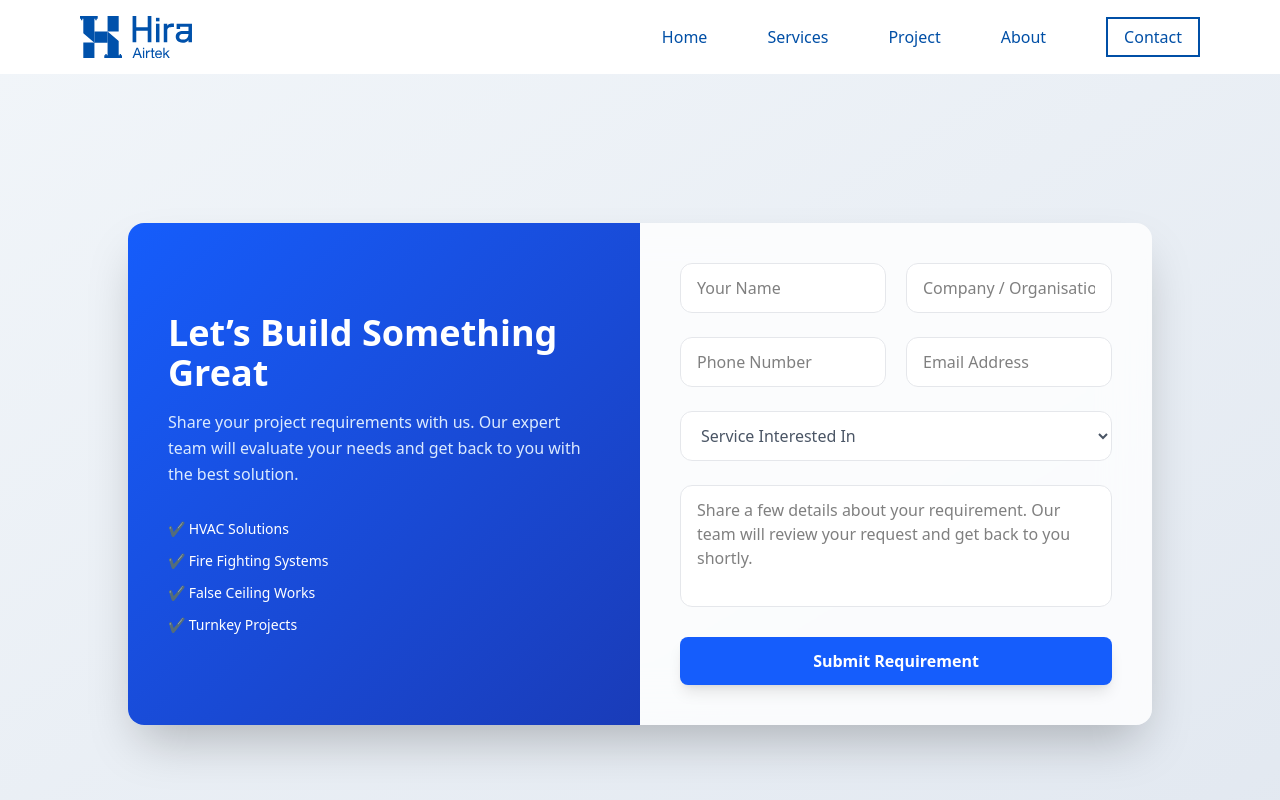
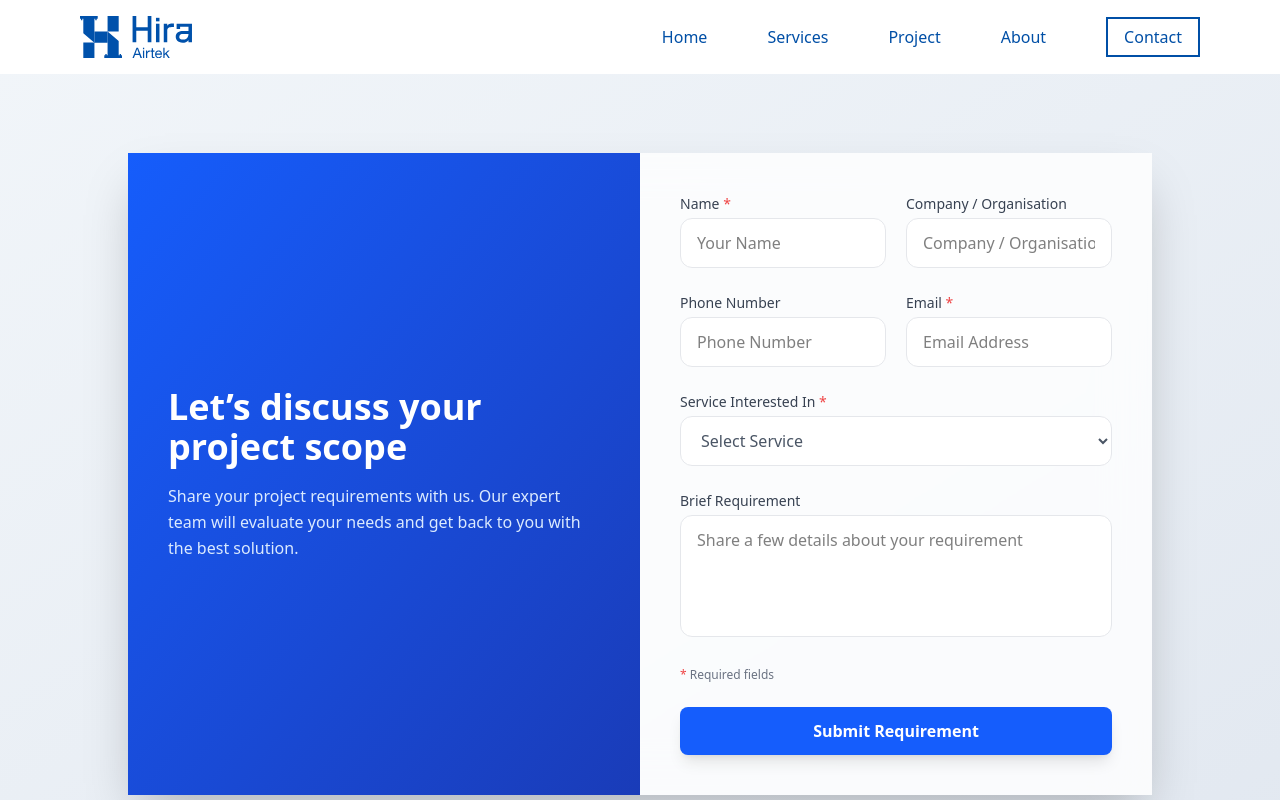
Before and after one commit to abdullahkhan88/HiraAirTech, a React (Vite) app: page /enquiryform in a window 1280 px wide. Shown: the top 800 px of the page. Built offline with nearby package versions, Linux system fonts and the light colour scheme.

Commit message:
some changes

```diff
--- a/src/App.jsx
+++ b/src/App.jsx
@@ -20,6 +20,7 @@ import Industries from "./Pages/Client/Industries.jsx";
 import EnquiryForm from "./Pages/Client/EnquiryForm.jsx";
 
 
+
 function App() {
   return (
     <BrowserRouter>
@@ -35,6 +36,7 @@ function App() {
           <Route path="partner" element={<PartnerShipSection />} />
           <Route path="industries" element={<Industries />} />
           <Route path="enquiryform" element={<EnquiryForm />} />
+          <Route path="Contact" element={<EnquiryForm />} />
 
 
         </Route>
--- a/src/Pages/Client/About.jsx
+++ b/src/Pages/Client/About.jsx
@@ -20,7 +20,7 @@ const About = () => {
                 <div className="flex justify-center lg:justify-start">
                     <div className="flex flex-col w-full lg:max-w-md md:py-0 lg:py-10">
 
-                        <h1 className="text-md sm:text-base md:text-lg px-0 md:px-10 font-semibold text-white
+                        <h1 className="text-md sm:text-base md:text-lg px-0 lg:px-10 font-semibold text-white
                                  lg:text-left">
                             ABOUT US
                         </h1>
@@ -31,19 +31,19 @@ const About = () => {
                 {/* RIGHT SIDE */}
                 <div className="w-full py-0  md:py-6 lg:py-12">
 
-                    <p className="text-white text-md md:text-lg leading-tight md:leading-relaxed mb-4 md:text-left">
+                    <p className="text-white text-md md:text-lg lg:text-lg leading-tight md:leading-tight mb-6 md:text-left">
                         Hira Airtek began its journey in 2011 as Rasool Engineers, with a clear
                         focus on HVAC execution. Based in Lucknow, we have grown steadily
                         through disciplined execution and responsible project delivery.
                     </p>
 
-                    <p className="text-white text-md md:text-lg leading-tight md:leading-relaxed mb-4  md:text-left">
+                    <p className="text-white text-md md:text-lg lg:text-lg leading-tight md:leading-tight mb-6  md:text-left">
                         Today, operating as Hira Airtek, we provide HVAC systems, fire fighting
                         services, and false ceiling works, offering clients a single, coordinated
                         partner for essential building services.
                     </p>
 
-                    <p className="text-white text-md md:text-lg leading-tight md:leading-relaxed mb-8 md:text-left">
+                    <p className="text-white text-md md:text-lg leading-tight md:leading-tight mb-8 md:text-left">
                         Backed by a team of skilled professionals and years of hands-on
                         industry experience, we remain committed to reliability, quality
                         workmanship, and long-term client satisfaction.
@@ -59,7 +59,7 @@ const About = () => {
                             <div
                                 key={index}
                                 className="relative flex items-center justify-center
-                                    sm:h-36 md:h-40 lg:h-44"
+                                    sm:h-36 md:h-48 lg:h-44"
                             >
                                 <img
                                     src={symbolimage}
@@ -68,7 +68,7 @@ const About = () => {
                                 />
 
                                 <div className="absolute text-center animate__animated animate__fadeInUp">
-                                    <h4 className={`text-4xl md:text-5xl lg:text-6xl font-bold text-[#004FA6] ${index == 0 || index==1 ? "pt-2": ""}`}>
+                                    <h4 className={`text-4xl md:text-5xl lg:text-7xl font-bold text-[#004FA6] ${index == 0 || index==1 ? "pt-2": ""}`}>
                                         <CountUp
                                             end={item.value}
                                             duration={2}
--- a/src/Pages/Client/EnquiryForm.jsx
+++ b/src/Pages/Client/EnquiryForm.jsx
@@ -35,31 +35,29 @@ const EnquiryForm = () => {
 
   return (
     <section className="min-h-screen bg-gradient-to-br from-slate-100 to-slate-200 flex items-center justify-center p-4">
-      <div className="max-w-5xl w-full bg-white/80 backdrop-blur-xl rounded-2xl shadow-2xl overflow-hidden grid md:grid-cols-2">
+      <div className="max-w-5xl w-full bg-white/80 backdrop-blur-xl shadow-2xl overflow-hidden grid md:grid-cols-2">
 
         {/* Left Content */}
         <div className="bg-gradient-to-br from-blue-600 to-blue-800 text-white p-10 flex flex-col justify-center">
           <h2 className="text-4xl font-bold mb-4">
-            Let’s Build Something Great
+            Let’s discuss your project scope
           </h2>
           <p className="text-blue-100 leading-relaxed">
             Share your project requirements with us. Our expert team will
             evaluate your needs and get back to you with the best solution.
           </p>
-
-          <ul className="mt-8 space-y-3 text-sm">
-            <li>✔ HVAC Solutions</li>
-            <li>✔ Fire Fighting Systems</li>
-            <li>✔ False Ceiling Works</li>
-            <li>✔ Turnkey Projects</li>
-          </ul>
         </div>
 
         {/* Right Form */}
         <div className="p-10">
           <form onSubmit={handleSubmit} className="space-y-6">
 
+            {/* Name & Company */}
             <div className="grid md:grid-cols-2 gap-5">
+              <div>
+                <label className="label">
+                  Name <span className="star">*</span>
+                </label>
                 <input
                   type="text"
                   name="name"
@@ -69,7 +67,10 @@ const EnquiryForm = () => {
                   required
                   className="input"
                 />
+              </div>
 
+              <div>
+                <label className="label">Company / Organisation</label>
                 <input
                   type="text"
                   name="companyName"
@@ -79,18 +80,26 @@ const EnquiryForm = () => {
                   className="input"
                 />
               </div>
+            </div>
 
+            {/* Phone & Email */}
             <div className="grid md:grid-cols-2 gap-5">
+              <div>
+                <label className="label">Phone Number</label>
                 <input
                   type="tel"
                   name="phoneNumber"
                   placeholder="Phone Number"
                   value={formData.phoneNumber}
                   onChange={handleChange}
-                required
                   className="input"
                 />
+              </div>
 
+              <div>
+                <label className="label">
+                  Email <span className="star">*</span>
+                </label>
                 <input
                   type="email"
                   name="email"
@@ -101,7 +110,13 @@ const EnquiryForm = () => {
                   className="input"
                 />
               </div>
+            </div>
 
+            {/* Service */}
+            <div>
+              <label className="label">
+                Service Interested In <span className="star">*</span>
+              </label>
               <select
                 name="serviceInterestedIn"
                 value={formData.serviceInterestedIn}
@@ -109,22 +124,33 @@ const EnquiryForm = () => {
                 required
                 className="input text-gray-600"
               >
-              <option value="">Service Interested In</option>
+                <option value="">Select Service</option>
                 <option value="HVAC">HVAC</option>
                 <option value="Fire Fighting">Fire Fighting</option>
                 <option value="False Ceiling">False Ceiling</option>
                 <option value="Multiple Services">Multiple Services</option>
               </select>
+            </div>
 
+            {/* Requirement */}
+            <div>
+              <label className="label">Brief Requirement</label>
               <textarea
                 name="briefRequirement"
                 rows="4"
-              placeholder="Share a few details about your requirement. Our team will review your request and get back to you shortly."
+                placeholder="Share a few details about your requirement"
                 value={formData.briefRequirement}
                 onChange={handleChange}
                 className="input resize-none"
               />
+            </div>
 
+            {/* Note */}
+            <p className="text-xs text-gray-500">
+              <span className="star">*</span> Required fields
+            </p>
+
+            {/* Submit */}
             <button
               type="submit"
               className="w-full bg-blue-600 hover:bg-blue-700 text-white py-3 rounded-lg font-semibold transition-all shadow-lg hover:shadow-xl"
@@ -135,7 +161,7 @@ const EnquiryForm = () => {
         </div>
       </div>
 
-      {/* Tailwind Reusable Input Class */}
+      {/* Reusable Styles */}
       <style jsx="true">{`
         .input {
           width: 100%;
@@ -150,6 +176,16 @@ const EnquiryForm = () => {
           border-color: #2563eb;
           box-shadow: 0 0 0 2px rgba(37, 99, 235, 0.2);
         }
+        .label {
+          display: block;
+          margin-bottom: 0.25rem;
+          font-size: 0.875rem;
+          font-weight: 500;
+          color: #374151;
+        }
+        .star {
+          color: #ef4444;
+        }
       `}</style>
     </section>
   );
--- a/src/Pages/Client/OurClient.jsx
+++ b/src/Pages/Client/OurClient.jsx
@@ -11,7 +11,7 @@ const OurClient = () => {
                  flex items-center justify-center py-10 md:py-30"
     >
       {/* mobile Image */}
-      <div className="block md:hidden">
+      <div className="block lg:hidden">
         <img
           src={clientMobileImage}
           alt="Our Client Mobile"
@@ -19,7 +19,7 @@ const OurClient = () => {
         />
       </div>
       {/* Desktop Image */}
-      <div className="hidden md:block">
+      <div className="hidden lg:block">
         <img
           src={clientImage}
           alt="Our Client Desktop"
@@ -29,7 +29,7 @@ const OurClient = () => {
       </div>
 
       {/* Text on Image */}
-      <div className="hidden md:block absolute top-12 md:top-55 left-0 md:left-50 max-w-2xl md:max-w-4xl px-6">
+      <div className="hidden lg:block absolute top-12 md:top-55 left-0 md:left-50 max-w-2xl md:max-w-4xl px-6">
         <h2 className="text-lg px-4 md:px-0 md:text-5xl tracking-tight font-semibold mb-1 md:mb-3 text-[#004fa6]">
           Our Clients
         </h2>
--- a/src/Pages/Client/Serve.jsx
+++ b/src/Pages/Client/Serve.jsx
@@ -52,7 +52,7 @@ const Serve = () => {
             style={{ transform: `translateX(-${index * 100}%)` }}
           >
             {slides.map((img, i) => (
-              <div key={i} className="w-full h-full flex-shrink-0 mt-12 px-6">
+              <div key={i} className="w-full h-[30vh] md:h-full flex-shrink-0 mt-12 px-4 md:px-6">
                 <img
                   src={img}
                   alt="service"
```
Lines whose indentation alone changed are shown as unchanged.
